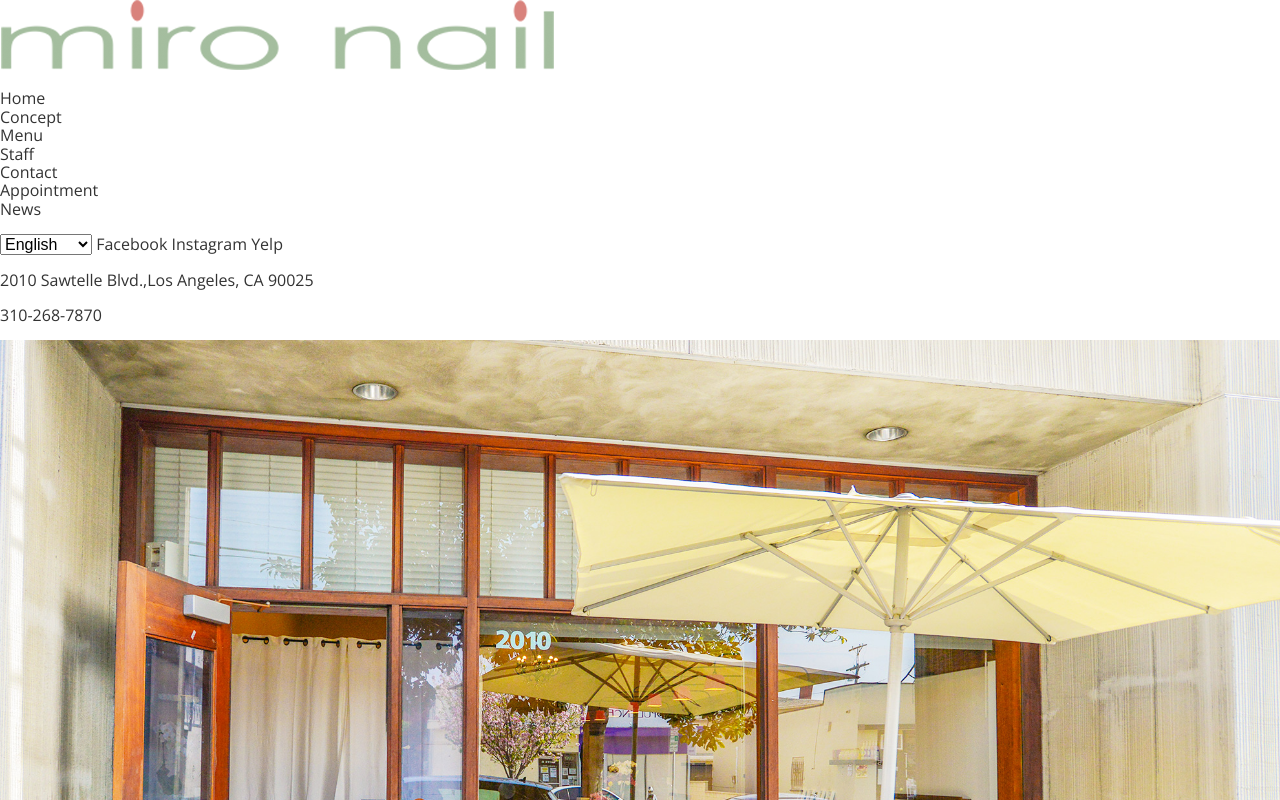
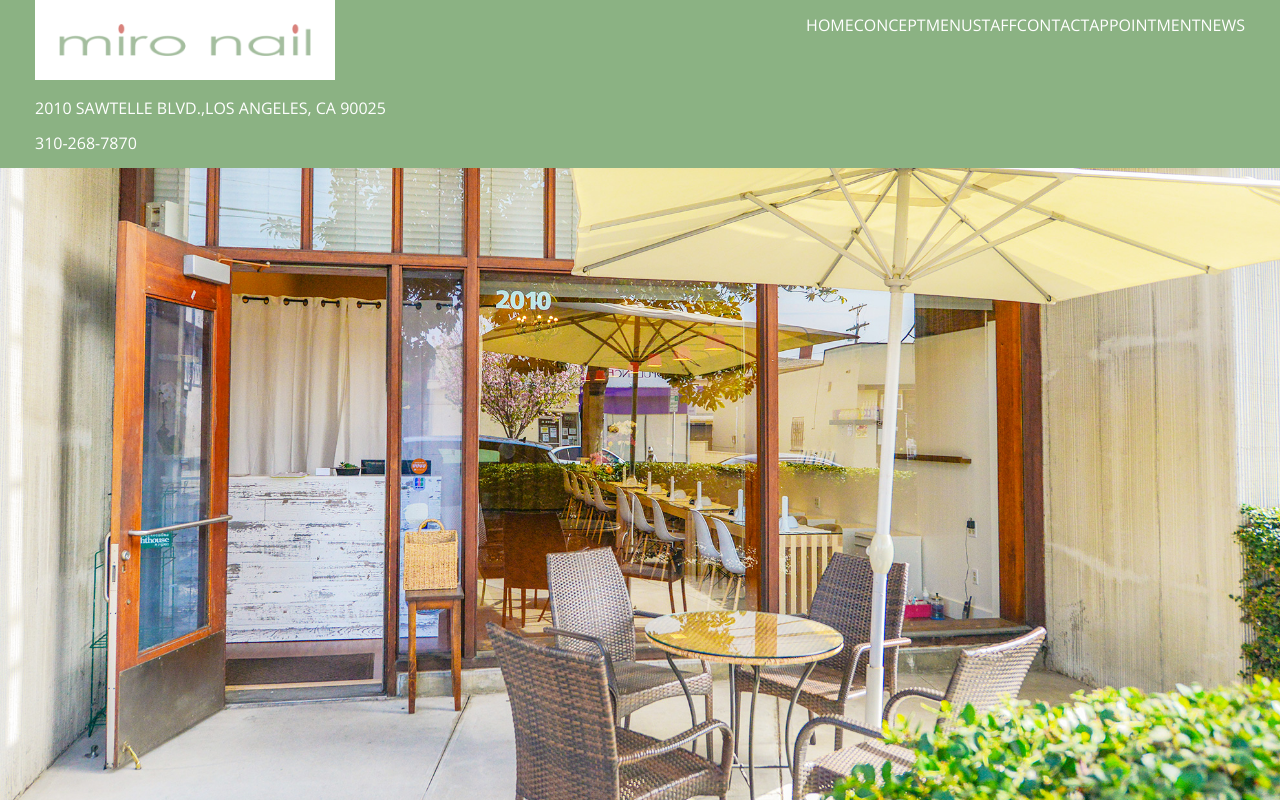
Before and after one commit to tamn1988/Nails, a website: page app/index.html in a window 1280 px wide. Shown: the top 800 px of the page. Drawn offline with nearby package versions, Linux system fonts and the light colour scheme.

Commit message:
Started working on header

```diff
--- /dev/null
+++ b/app/assets/styles/modules/_footer.css
@@ -0,0 +1,4 @@
+.footer{
+	text-align: center;
+	padding-bottom: 10px;
+}
--- a/app/assets/styles/modules/_page-section.css
+++ b/app/assets/styles/modules/_page-section.css
@@ -1,3 +1,7 @@
 .page-section{
-	padding: 4.125rem 0;
+	padding: 2rem 0;
+
+	@mixin atMedium{
+		padding: 4.125rem 0;
+	}
 }
--- /dev/null
+++ b/app/assets/styles/modules/_site-header.css
@@ -0,0 +1,15 @@
+.site-header{
+	background-color: $mainGreen;
+	color: #fff;
+	text-transform: uppercase;
+	font-weight: 300;
+	position: fixed;
+	width: 100%;
+
+	&__logo{
+		background-color: #fff;
+		max-width: 300px;
+		padding: 1.5rem;
+	}
+
+}
--- a/app/assets/styles/styles.css
+++ b/app/assets/styles/styles.css
@@ -11,3 +11,5 @@
 @import 'modules/_news';
 @import 'modules/_info-item';
 @import 'modules/_gallery-items';
+@import 'modules/_footer';
+@import 'modules/_site-header';
--- a/app/index.html
+++ b/app/index.html
@@ -8,10 +8,17 @@
 		<meta name="description" content="This is the concept page for Miro Nail in Sawtelle, LA. Featuring gel nails; high quality products made in Japan, also adhering to strict safety standards.">
 		<link rel="stylesheet" href="temp/styles/styles.css">
 		<body>
-			<header>
-				<img src="assets/images/logo.png" alt="Store logo">
+			<header class="site-header">
+				<div class="wrapper">
+					<div class="flex">
+						<div class="site-header__left-nav">
+							<img class="site-header__logo" src="assets/images/logo.png" alt="Store logo">
+							<p>2010 Sawtelle Blvd.,Los Angeles, CA 90025</p>
+							<p>310-268-7870</p>
+						</div>
+						<div class="site-header__right-nav">
 							<nav>
-					<ul>
+								<ul class="flex">
 									<li>Home</li>
 									<li>Concept</li>
 									<li>Menu</li>
@@ -21,17 +28,17 @@
 									<li>News</li>
 								</ul>
 							</nav>
-				<select id="language-selector">
+						</div>
+					</div>
+<!-- 					<select id="language-selector">
 						<option value="eng" selected>English</option>
 						<option value="jap">Japanese</option>
 					</select>
 					<span>Facebook</span>
 					<span>Instagram</span>
-				<span>Yelp</span>
-				<p>2010 Sawtelle Blvd.,Los Angeles, CA 90025</p>
-				<p>310-268-7870</p>
+					<span>Yelp</span> -->
+				</div>
 			</header>
-
 			<div class="carousel">
 				<img src="assets/images/slider01.jpg" alt="Storefront">
 				<h1>Tokyo-Style Gel Nail Salon</h1>
@@ -102,7 +109,9 @@
 		</div>
 	</div>
 	<footer>
+		<div class="footer">
 			<p>&copy; 2017 miro nail, All Rights Reserved</p>
+		</div>
 	</footer>
 </body>
 </html>
--- a/app/temp/styles/styles.css
+++ b/app/temp/styles/styles.css
@@ -479,8 +479,15 @@ a{
 }
 
 .page-section{
-	padding: 4.125rem 0;
+	padding: 2rem 0;
 }
+
+@media (min-width: 800px){
+
+.page-section{
+		padding: 4.125rem 0
+}
+	}
 
 .section-title{
 	font-size: 1.375rem;
@@ -637,3 +644,24 @@ a{
 			height: 15.9166%
 	}
 	}
+
+.footer{
+	text-align: center;
+	padding-bottom: 10px;
+}
+
+.site-header{
+	background-color: #8BB283;
+	color: #fff;
+	text-transform: uppercase;
+	font-weight: 300;
+	position: fixed;
+	width: 100%;
+
+}
+
+.site-header__logo{
+		background-color: #fff;
+		max-width: 300px;
+		padding: 1.5rem;
+	}
```
Lines whose indentation alone changed are shown as unchanged.
